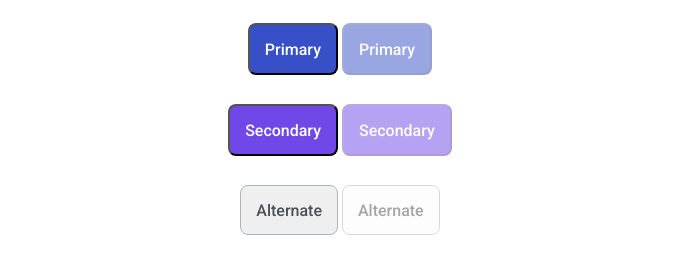
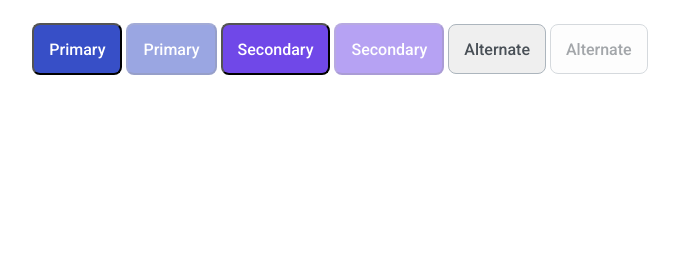
Before and after one commit to js-tasks-ru/htmlcss-20230124_black-s-w-a-n, a website: page 03-lection1/01-button/index.html in a window 1280 px wide. Shown: the whole page, without its empty margins (300-979 px from the left). Drawn offline with Linux system fonts and the light colour scheme.

Commit message:
lect1 button 9

```diff
--- a/03-lection1/01-button/index.html
+++ b/03-lection1/01-button/index.html
@@ -10,14 +10,8 @@
                 <div class="button">
                     <button type="button" class="button button_primary">Primary</button>
                     <button type="button" class=" button button_primary" disabled>Primary</button>
-                </div>
-
-                <div class="button">
                     <button type="button" class="button button_secondary">Secondary</button>
                     <button type="button" class="button button_secondary" disabled>Secondary</button>
-                </div>
-
-                <div class="button">
                     <button type="button" class="button button_alternate">Alternate</button>
                     <button type="button" class="button button_alternate" disabled>Alternate</button>
                 </div>
```
